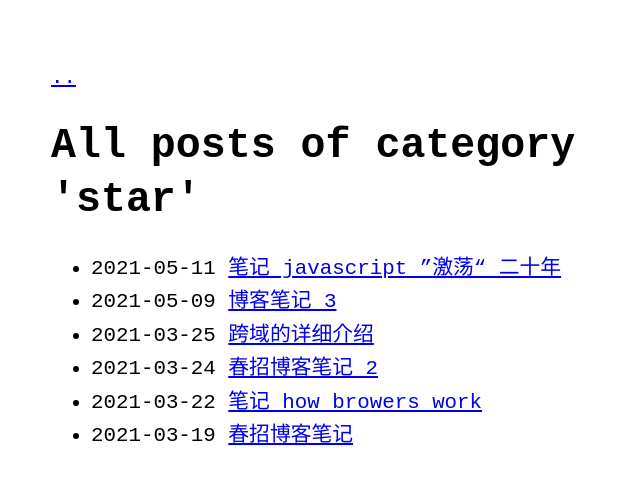
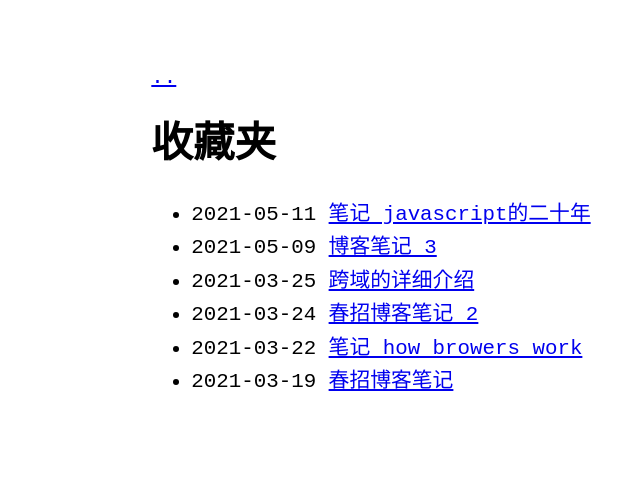
Before and after one commit to wangyu-1999/wangyu-1999.github.io, a Jekyll site: the page built from archive/archive2.md, in a window 1280 px wide. Shown: the top 484 px of the page, without its empty margins (269-909 px from the left). Built offline with Jekyll 4.4.1, drawn with Linux system fonts in a browser that asks for light colours.

Commit message:
fix:修改了一些内容

```diff
--- a/archive/archive2.md
+++ b/archive/archive2.md
@@ -1,5 +1,5 @@
 ---
 layout: archive
 which_category: star
-title: All posts of category 'star'
+title: 收藏夹
 ---
```
Also changed, not shown: archive/archive1.md (+1 -1 lines), _posts/2021-05-11-笔记-JavaScript的二十年.md (renamed from _posts/2021-05-11-笔记-JavaScript ”激荡“ 二十年.md).
